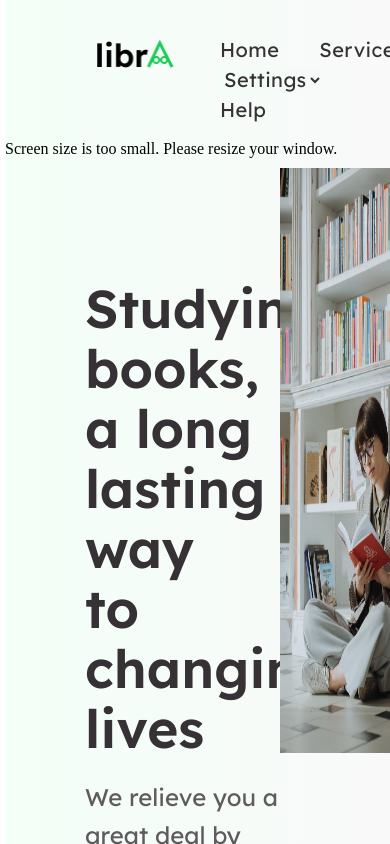
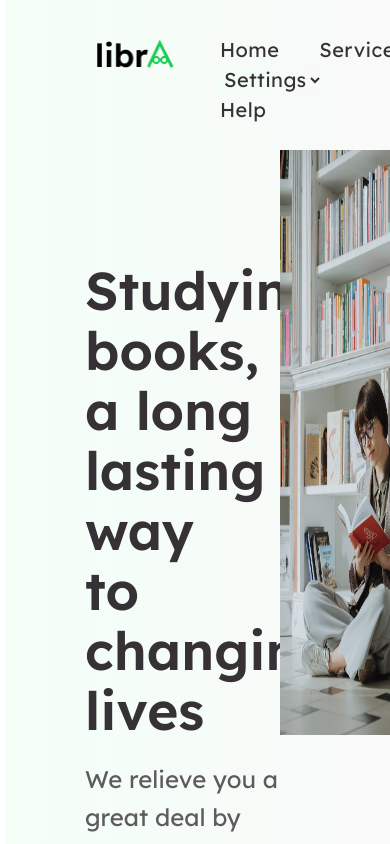
Before and after one commit to Nifix001/Libra, a React (Create React App) app: page / in a window 390 px wide. Shown: the top 844 px of the page. Built offline with nearby package versions, Linux system fonts and the light colour scheme.

Commit message:
New commit

```diff
--- a/src/Layout/HomeLayout.js
+++ b/src/Layout/HomeLayout.js
@@ -5,20 +5,13 @@ import { useState, useEffect } from "react";
 
 export default function HomeLayout() {
 
-  const [errorMessage, setErrorMessage] = useState('');
+  const [errorMessage, setErrorMessage] = useState(window.minWidth < 1300);
 
   useEffect(() => {
-    const handleResize = () => {
-      const minWidth = 1024;
-
-      if (window.innerWidth < minWidth) {
-        setErrorMessage('Screen size is too small. Please resize your window.');
-      } else {
-        setErrorMessage('');
-      }
+    const handleResize = (e) => {
+      e.preventDefault();
+        setErrorMessage(window.innerWidth < 1300);
     };
-
-    handleResize();
 
     window.addEventListener('resize', handleResize);
 
@@ -29,12 +22,12 @@ export default function HomeLayout() {
 
   return (
     <div className="home-layout">
-       {errorMessage && (
+       {errorMessage ? (
         <div className="error-message">
-          <p>{errorMessage}</p>
+          <p>Screen size is too small. Please resize your window.</p>
         </div>
-      )}
-      {<div className="home-layout1">
+      ) : (
+      <div className="home-layout1">
       <div>
       <motion.h1
       initial={{ opacity: 0, x:-200 }}
@@ -66,7 +59,7 @@ export default function HomeLayout() {
       animate={{ opacity: 1, x:0 }}
       transition={{ duration: 2, delay: 2 }}
       />
-      </div>}
+      </div> )}
 
       <Outlet />
     </div>
```
